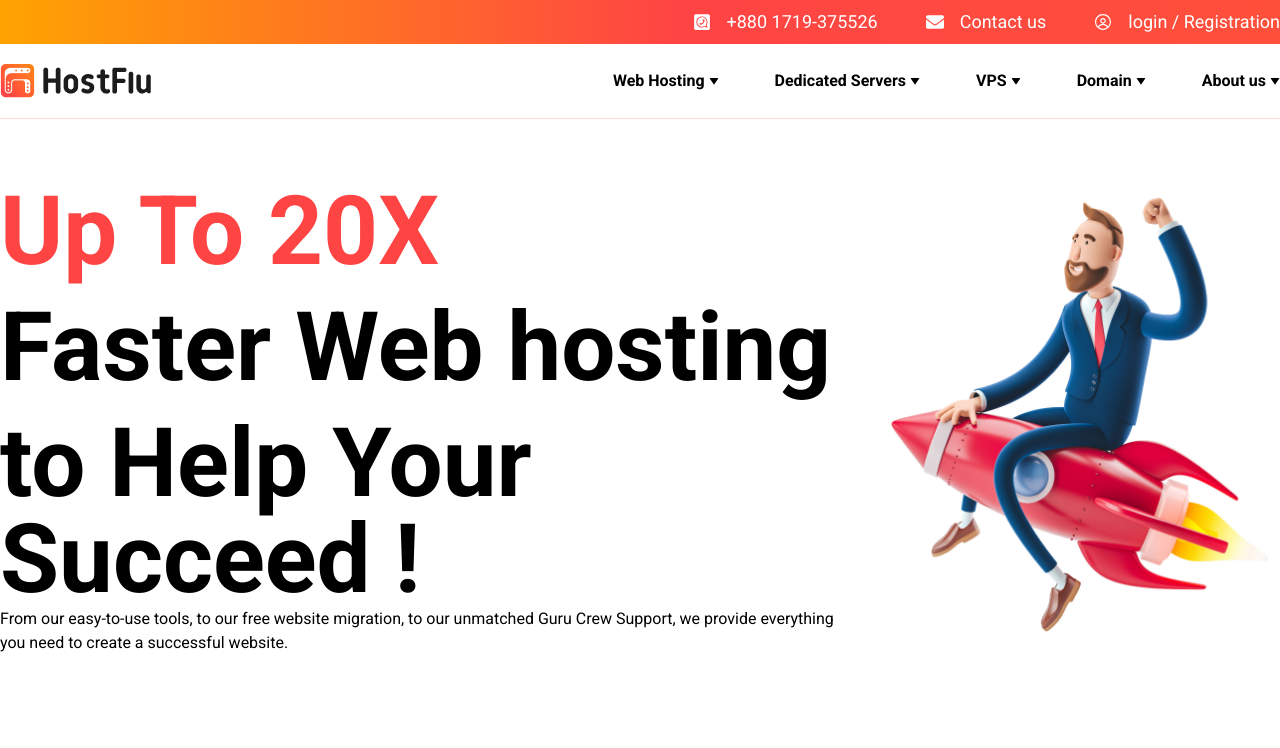
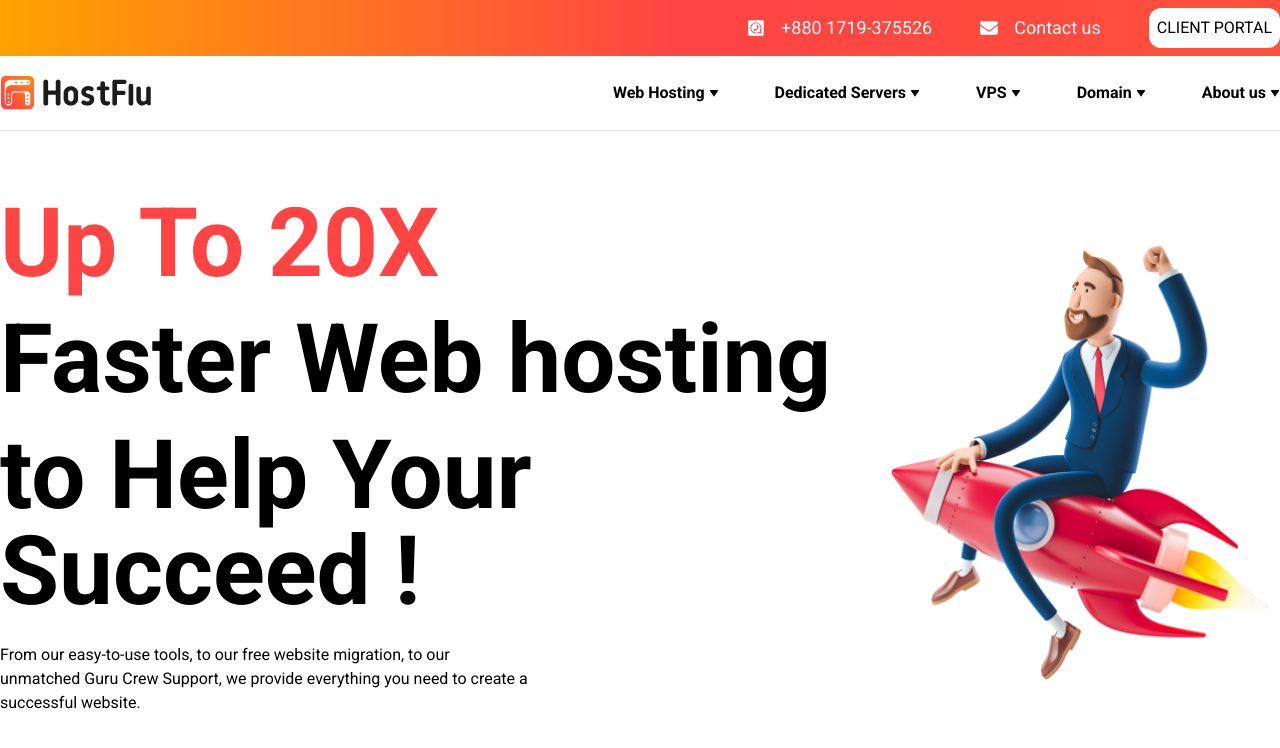
Before and after one commit to pothikit/hostfule-project, a React (Create React App) app: page / in a window 1280 px wide. Shown: the top 748 px of the page. Built offline with nearby package versions, Linux system fonts and the light colour scheme; a web font is replaced by a local one.

Commit message:
domain fix

```diff
--- a/src/components/header/Header.jsx
+++ b/src/components/header/Header.jsx
@@ -2,7 +2,7 @@ import * as React from "react";
 import logo from "../../hostflu-logo.png"
 import "./header.css"
 import { FaEnvelope, FaWhatsappSquare } from "react-icons/fa";
-import { RxAvatar } from "react-icons/rx";
+// import { RxAvatar } from "react-icons/rx";
 import { } from "react-icons/md";
 import { Link } from 'react-router-dom';
 import { Navbar } from "./Navbar";
@@ -15,7 +15,7 @@ export const Header = () => {
                     <ul className='flex justify-end items-center gap-12 text-white text-lg'>
                         <li className=''><a href="https://wa.me/+8801719375526" className='flex items-center gap-4'><span className="rotate-[270deg]"><FaWhatsappSquare /></span>+880 1719-375526</a></li>
                         <li className=''><a href="mailto:hostflu@gmail.com" className='flex items-center gap-4'><FaEnvelope />Contact us</a></li>
-                        <li className=''><Link className="flex items-center gap-4" to="login"><RxAvatar />login / Registration</Link></li>
+                        <button className="p-2 bg-white text-black rounded-xl text-base">CLIENT PORTAL</button>
                     </ul>
                 </div>
             </div>
--- a/src/components/header/Navbar.jsx
+++ b/src/components/header/Navbar.jsx
@@ -143,18 +143,13 @@ export const Navbar = () => {
                             {/* Reseller hosting */}
                             <li className='space-y-5'>
                                 {/*   Reseller Hosting */}
-                                <h4 className='text-bold text-xl text-left px-10 text-primary whitespace-nowrap'>Transfer</h4>
+                                <h4 className='text-bold text-xl text-left px-10 text-primary whitespace-nowrap'>Domain Service</h4>
                                 <ul className='flex flex-col space-y-2 whitespace-nowrap drop-mega border-r px-10'>
                                     <li className='font-normal'><Link className='hover:text-primary'>Domain Transfer</Link></li>
-                                </ul>
-                            </li>
-                            <li className='space-y-5'>
-                                {/*   Reseller Hosting */}
-                                <h4 className='text-bold text-xl text-left px-10 text-primary whitespace-nowrap'>Reseller</h4>
-                                <ul className='flex flex-col space-y-2 whitespace-nowrap drop-mega px-10'>
                                     <li className='font-normal'><Link className='hover:text-primary'>Domain Reselle</Link></li>
                                 </ul>
                             </li>
+
                         </ul>
                     </div>
                 </li>
--- a/src/components/home/Hero.jsx
+++ b/src/components/home/Hero.jsx
@@ -12,9 +12,13 @@ function Hero() {
                                 <span className='block'>Faster Web hosting</span>
                                 <span>to Help Your Succeed !</span>
                             </h1>
-                            <p className='text-base text-black '>From our easy-to-use tools, to our free website migration, to our
+                            <p className='text-base text-black my-6 max-w-xl'>From our easy-to-use tools, to our free website migration, to our<br />
                                 unmatched Guru Crew Support, we provide everything you
                                 need to create a successful website.</p>
+                            {/* list item hero */}
+                            <ul>
+                                <li></li>
+                            </ul>
                         </div>
                     </div>
                     <div className=''>
```
